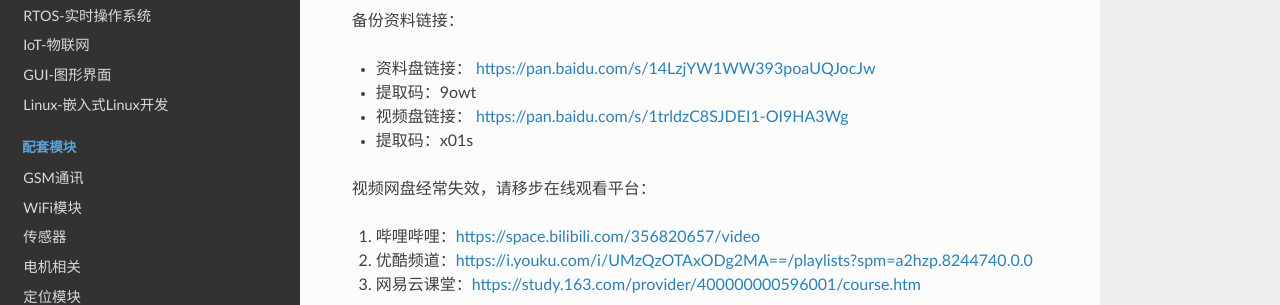
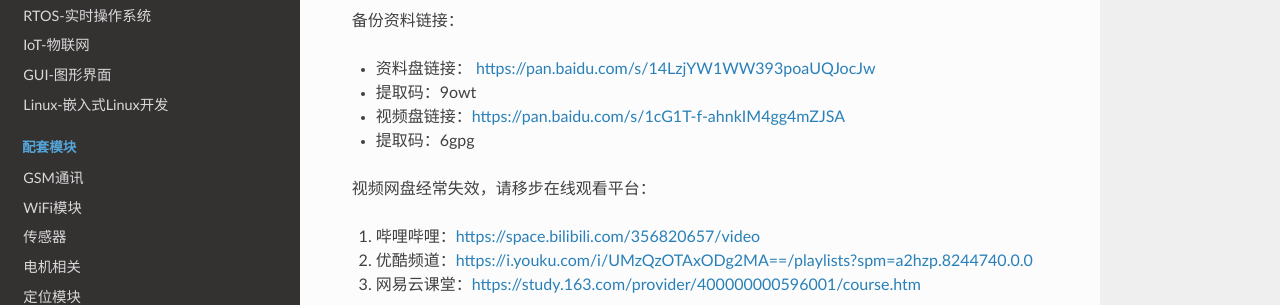
Before and after one commit to Embedfire/ebf_products, a Sphinx documentation site: the page built from documentation/stm32/ebf_stm32f429_tiaozhanzhe_v2.rst, in a window 1280 px wide and 900 px high. Shown: the part 338-643 px from the top of the window. Built offline with Sphinx 7.4.7 and the Read the Docs theme 2.0.0, drawn with Linux system fonts in a browser that asks for light colours; pages that are not in the unit, such as notebooks, are missing from menus.

Commit message:
修改链接

```diff
--- a/documentation/stm32/ebf_stm32f407_batianhu_v2.rst
+++ b/documentation/stm32/ebf_stm32f407_batianhu_v2.rst
@@ -17,8 +17,8 @@
 
 
 
--  视频盘 链接： https://pan.baidu.com/s/1EFVE0QpmZqGvPKZw6-61XQ
--  提取码：bcpx
+-  视频盘 链接：  https://pan.baidu.com/s/1I_mjUOUiOYq-HVL8F3q-zw
+-  提取码：1xd1
 
 
 视频网盘经常失效，请移步在线观看平台：
--- a/documentation/stm32/ebf_stm32f429_tiaozhanzhe_v1.rst
+++ b/documentation/stm32/ebf_stm32f429_tiaozhanzhe_v1.rst
@@ -17,8 +17,8 @@
 
 
 
--  视频盘 链接： https://pan.baidu.com/s/1MgjvUyFR1e9UPbRlw9coLw
--  提取码：e2cp
+-  视频盘 链接： https://pan.baidu.com/s/1cG1T-f-ahnkIM4gg4mZJSA
+-  提取码：6gpg
 
 视频网盘经常失效，请移步在线观看平台：
 
--- a/documentation/stm32/ebf_stm32f429_tiaozhanzhe_v2.rst
+++ b/documentation/stm32/ebf_stm32f429_tiaozhanzhe_v2.rst
@@ -16,8 +16,8 @@
 - 提取码：9owt
 
 
--  视频盘链接： https://pan.baidu.com/s/1trldzC8SJDEI1-OI9HA3Wg
--  提取码：x01s
+-  视频盘链接：https://pan.baidu.com/s/1cG1T-f-ahnkIM4gg4mZJSA
+-  提取码：6gpg
 
 视频网盘经常失效，请移步在线观看平台：
 
--- a/documentation/tutorial/ebf_i.mx_linux_tutorial.rst
+++ b/documentation/tutorial/ebf_i.mx_linux_tutorial.rst
@@ -9,6 +9,9 @@
 
 
 
+
+
+
 产品图片
 --------
 
```
Also changed, not shown: documentation/deskapp/ebf_trace_tool.rst (+6 -3 lines).
